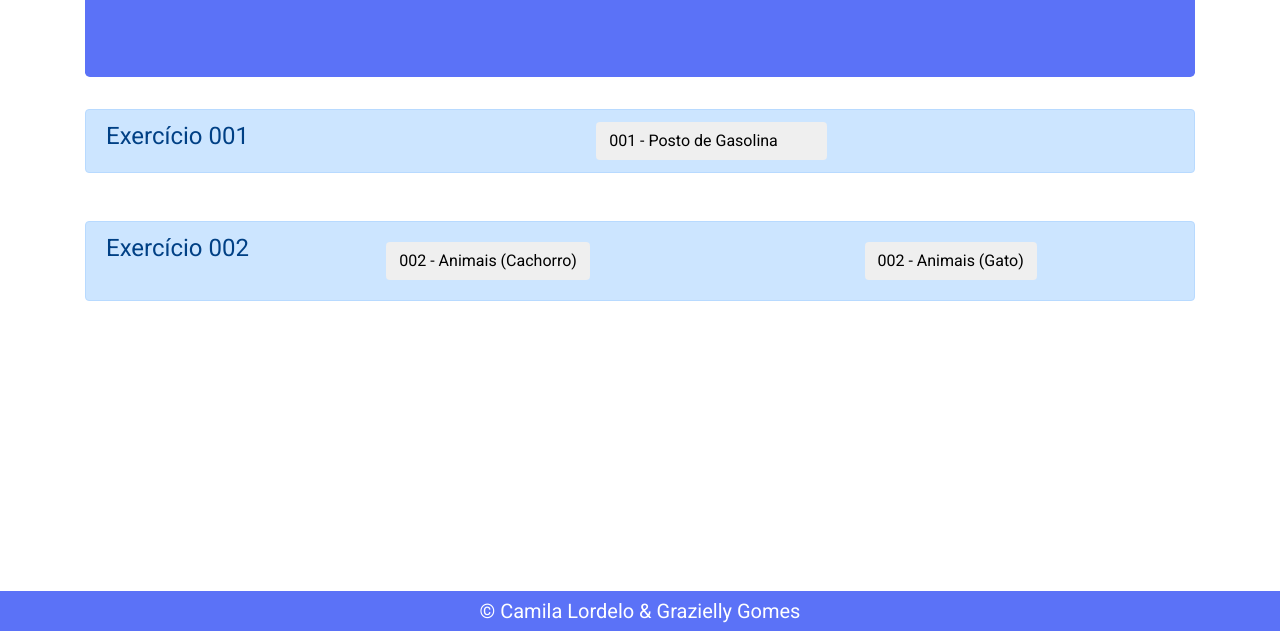
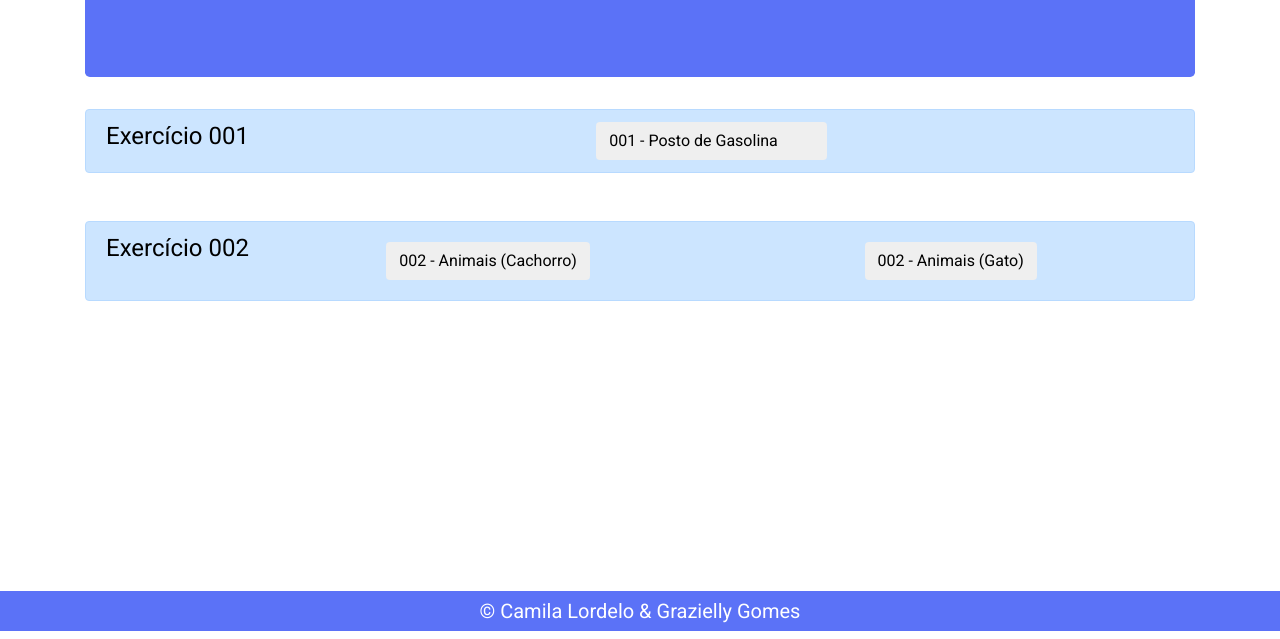
Before and after one commit to camilalordelo1/exe1-POO-JS, a plain HTML site: page index.html in a window 1280 px wide. Shown: the part 161-800 px from the top of the page. Drawn offline with nearby package versions, Linux system fonts and the light colour scheme.

Commit message:
Update style.css

```diff
--- a/style.css
+++ b/style.css
@@ -1,5 +1,9 @@
 body{
     font-family: 'Roboto', sans-serif;
+}
+
+h4 {
+    color: black;
 }
 
 footer {
```
